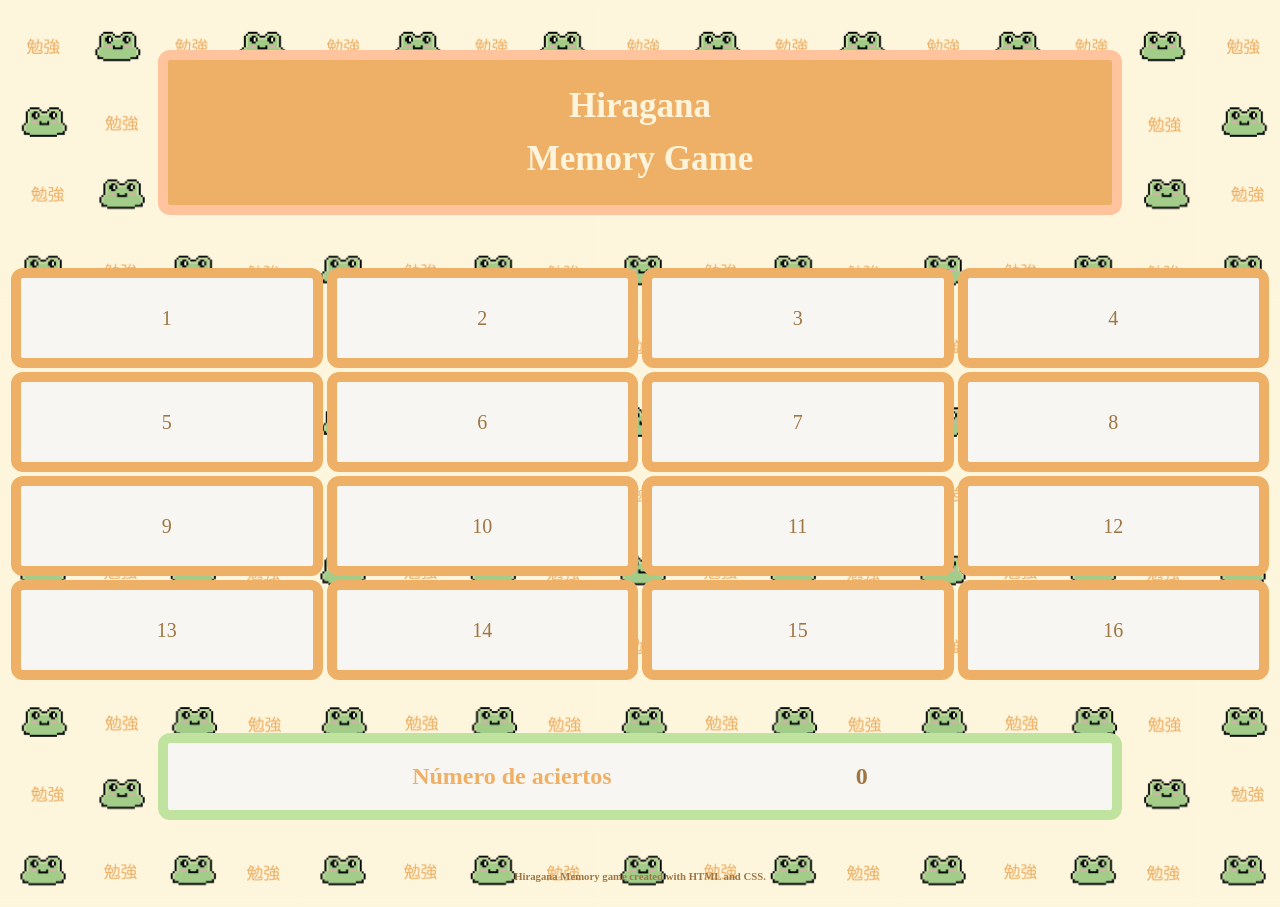
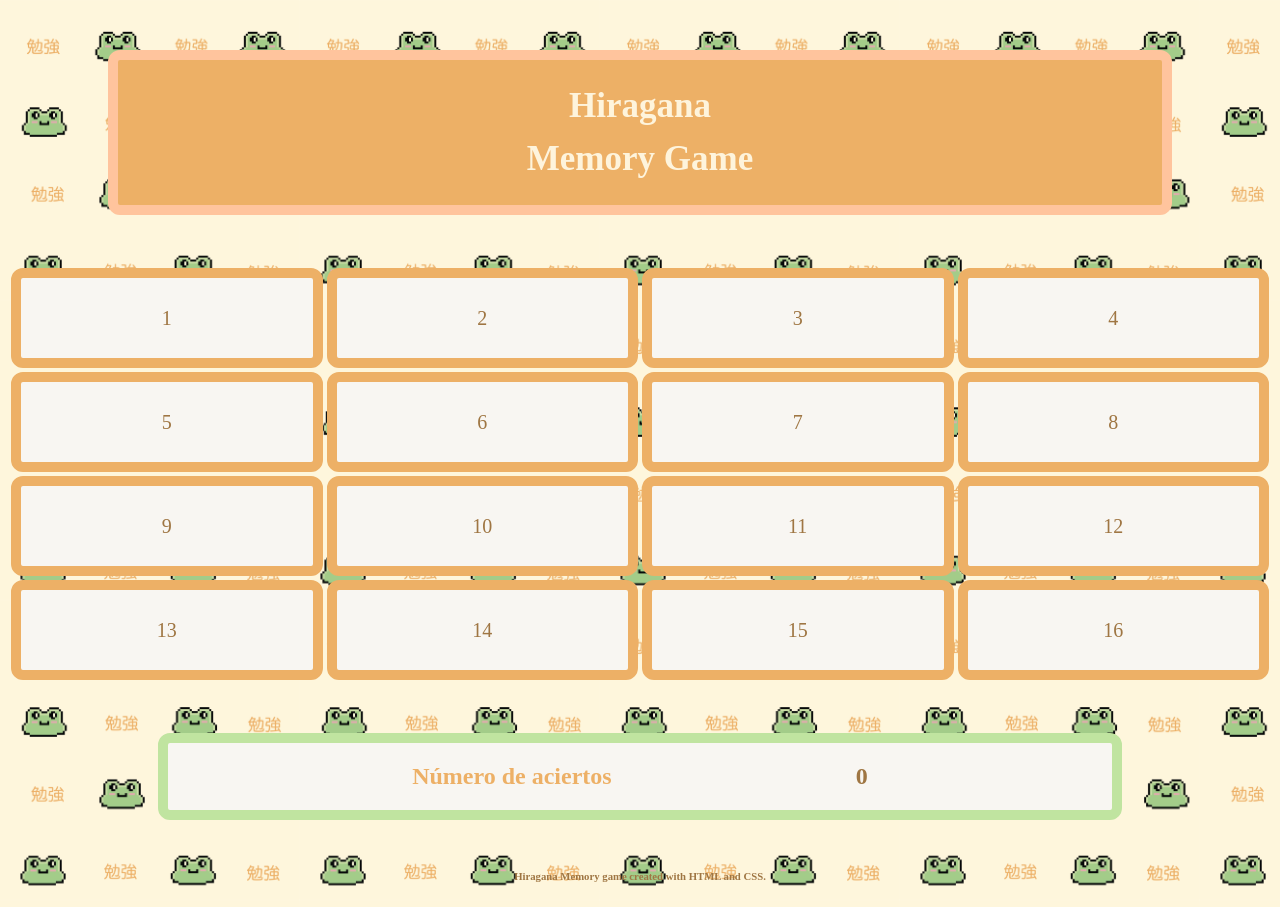
Before and after one commit to niarobles-design/memory_game, a plain HTML site: page index.html in a window 1280 px wide. Drawn offline with Linux system fonts and the light colour scheme; a web font is replaced by a local one.

Commit message:
feat: h1 margins adjustments

```diff
--- a/styles.css
+++ b/styles.css
@@ -13,6 +13,8 @@ body {
 footer .section01 {
     display:flex;
     flex-direction: column;
+    justify-content: center;
+
 }
 
 .section02 {
@@ -30,16 +32,16 @@ footer .section01 {
     color:#9f7643;
 }
 h1 {
-    justify-content: center;
     font-size: 35px;
     line-height: 1.5;
     color:#fef4dc;
     background-color: #edb066;
     text-align: center;
     padding: 20px 15px;
-    margin: 50px 150px;
+    margin: 50px 100px;
     border-radius: 12px;
     border: solid 10px #ffc49d;
+    flex: 1 1 300px;
 }
 
 table {
@@ -58,6 +60,7 @@ button {
     font-size: 20px;
     color: #9f7643;
     width: 100%;
+    justify-content: center;
     height: 100%;
     border-radius: 12px;
     border: solid 10px #edb066;
```
